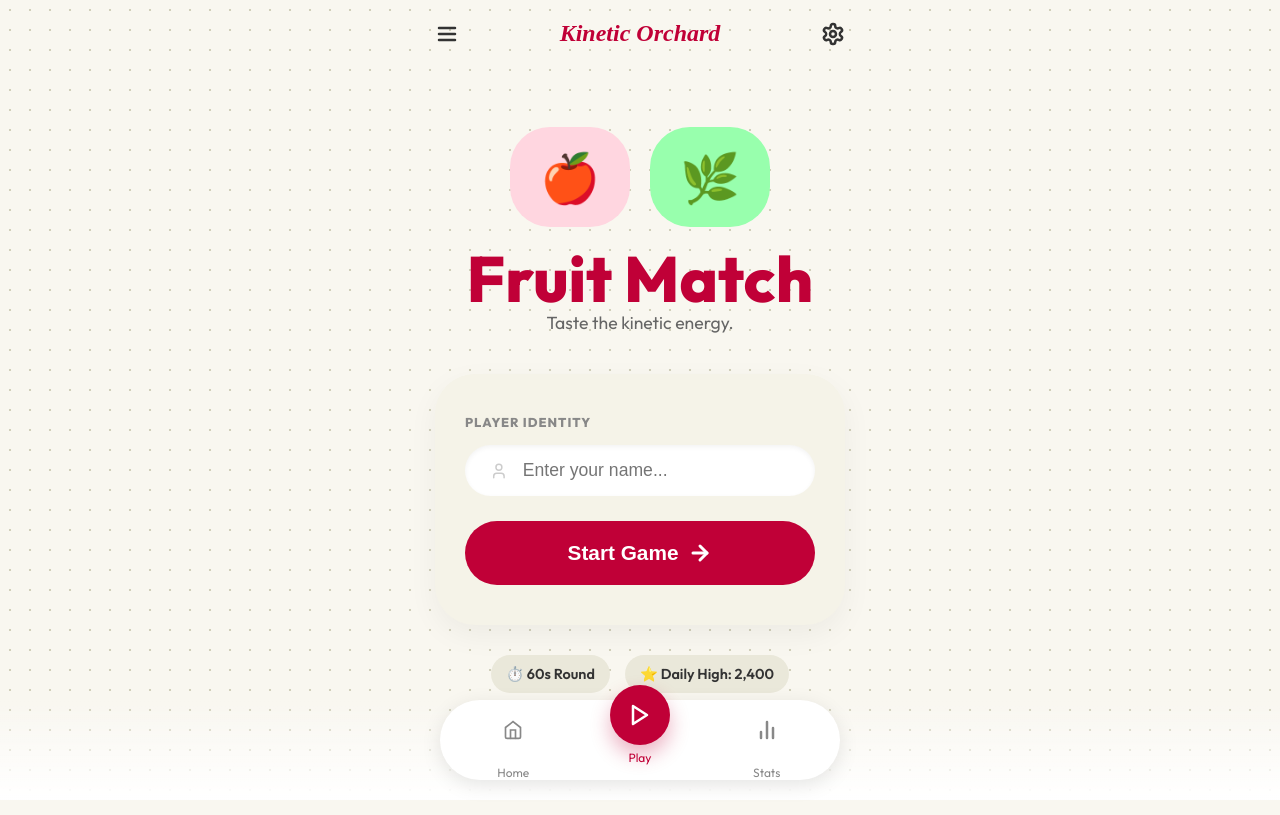
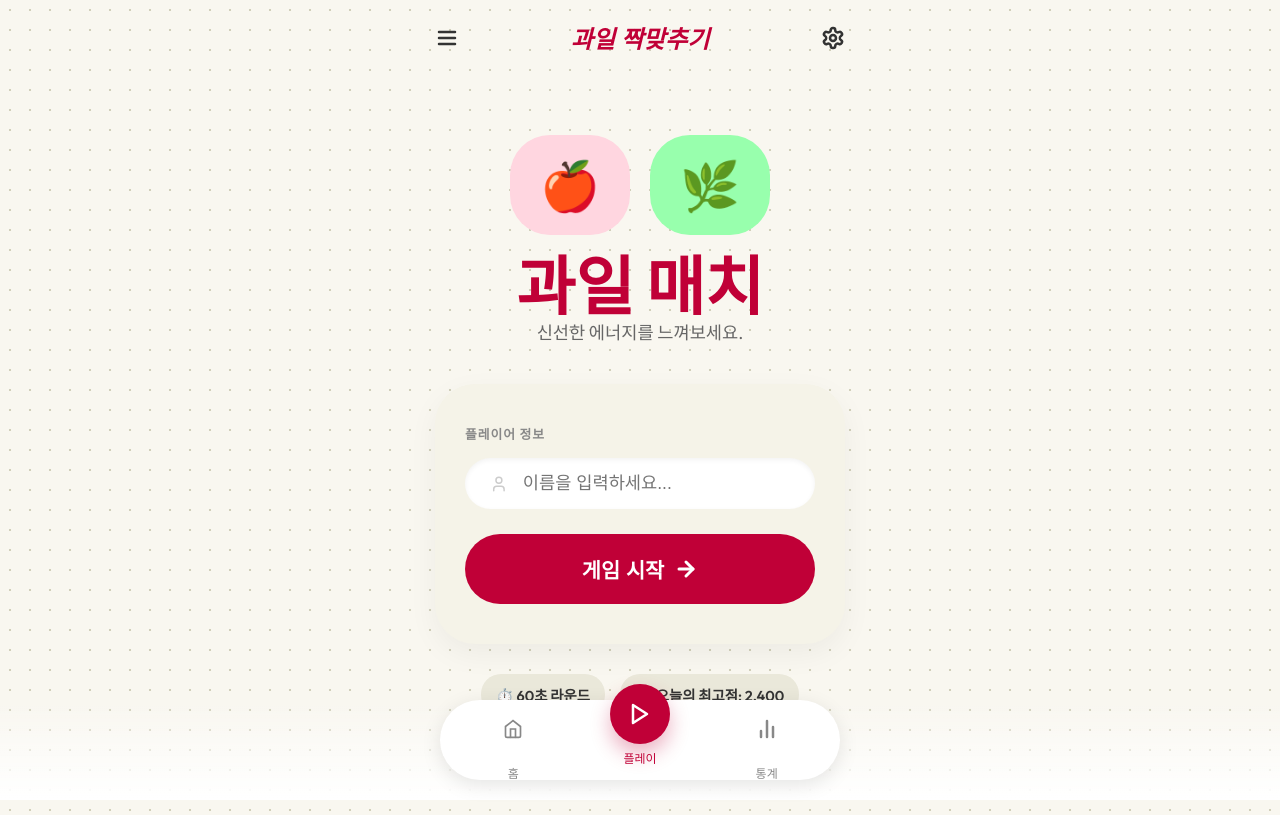
Before and after one commit to nohsj01-jpg/cardgame, a Next.js app: page / in a window 1280 px wide. Built offline with nearby package versions, Linux system fonts and the light colour scheme; a web font is replaced by a local one.

Commit message:
Translate game UI to Korean

```diff
--- a/app/page.tsx
+++ b/app/page.tsx
@@ -129,7 +129,7 @@ export default function FruitCardGame() {
     <div className="app-wrapper">
       <header className="header">
         <IconMenu />
-        <span className="brand">Kinetic Orchard</span>
+        <span className="brand">과일 짝맞추기</span>
         <IconSettings />
       </header>
 
@@ -139,28 +139,28 @@ export default function FruitCardGame() {
             <div className="blob pink">🍎</div>
             <div className="blob green">🌿</div>
           </div>
-          <h1 className="title">Fruit Match</h1>
-          <p className="tagline">Taste the kinetic energy.</p>
+          <h1 className="title">과일 매치</h1>
+          <p className="tagline">신선한 에너지를 느껴보세요.</p>
 
           <div className="main-card">
-            <label className="label">Player Identity</label>
+            <label className="label">플레이어 정보</label>
             <div className="input-field">
               <IconUser />
               <input
                 type="text"
-                placeholder="Enter your name..."
+                placeholder="이름을 입력하세요..."
                 value={userName}
                 onChange={(e) => setUserName(e.target.value)}
               />
             </div>
             <button className="btn-large btn-red" onClick={startGame}>
-              Start Game <IconArrow />
+              게임 시작 <IconArrow />
             </button>
           </div>
 
           <div className="chips">
-            <div className="chip">⏱️ 60s Round</div>
-            <div className="chip">⭐ Daily High: 2,400</div>
+            <div className="chip">⏱️ 60초 라운드</div>
+            <div className="chip">⭐ 오늘의 최고점: 2,400</div>
           </div>
         </main>
       )}
@@ -168,7 +168,7 @@ export default function FruitCardGame() {
       {status === 'PLAYING' && (
         <main className="screen fade-in">
           <div className="header-info" style={{width: '100%', display: 'flex', justifyContent: 'space-between', marginBottom: '10px'}}>
-             <h2 style={{fontSize: '1.5rem'}}>{userName}</h2>
+             <h2 style={{fontSize: '1.5rem'}}>{userName}님</h2>
              <span className="timer" style={{fontWeight: 800}}>{formatTime(timer)}</span>
           </div>
 
@@ -195,42 +195,42 @@ export default function FruitCardGame() {
               </div>
             ))}
           </div>
-          <button className="btn-large btn-gray" onClick={() => setStatus('LOBBY')}>Quit</button>
+          <button className="btn-large btn-gray" onClick={() => setStatus('LOBBY')}>그만두기</button>
         </main>
       )}
 
       {status === 'FINISHED' && (
         <main className="screen fade-in">
-          <h1 className="title">Well Done!</h1>
+          <h1 className="title">참 잘했어요!</h1>
 
           <div className="main-card" style={{textAlign: 'center'}}>
-            <label className="label">Total Time</label>
+            <label className="label">총 소요 시간</label>
             <div className="big-time">{formatTime(timer)}</div>
 
             <div className="stat-boxes">
               <div className="stat-box green">
                 <IconSparkles />
                 <span className="val">{accuracy}%</span>
-                <span className="desc">Accuracy</span>
+                <span className="desc">정확도</span>
               </div>
               <div className="stat-box yellow">
                 <IconRocket />
                 <span className="val">#12</span>
-                <span className="desc">Global Rank</span>
+                <span className="desc">전체 순위</span>
               </div>
             </div>
 
             <div style={{display: 'flex', flexDirection: 'column', gap: '10px'}}>
               <button className="btn-large btn-red" onClick={startGame}>
-                <IconRefresh /> Play Again
+                <IconRefresh /> 다시 하기
               </button>
               <button className="btn-large btn-gray" onClick={() => setStatus('LOBBY')}>
-                 <IconHome /> Home
+                 <IconHome /> 홈
               </button>
             </div>
           </div>
 
-          <p style={{marginTop: '40px', fontWeight: 800, color: '#999', cursor: 'pointer'}}>BRAG TO FRIENDS 📤</p>
+          <p style={{marginTop: '40px', fontWeight: 800, color: '#999', cursor: 'pointer'}}>친구에게 자랑하기 📤</p>
         </main>
       )}
 
@@ -238,15 +238,15 @@ export default function FruitCardGame() {
         <div className="nav-container">
           <div className={`nav-item ${view === 'home' ? 'active' : ''}`} onClick={() => setView('home')}>
              <div className="icon-circle"><IconHome /></div>
-             <span>Home</span>
+             <span>홈</span>
           </div>
           <div className={`nav-item ${view === 'play' ? 'active' : ''}`} onClick={() => setView('play')}>
              <div className="icon-circle"><IconPlay /></div>
-             <span>Play</span>
+             <span>플레이</span>
           </div>
           <div className={`nav-item ${view === 'stats' ? 'active' : ''}`} onClick={() => setView('stats')}>
              <div className="icon-circle"><IconStats /></div>
-             <span>Stats</span>
+             <span>통계</span>
           </div>
         </div>
       </nav>
```
